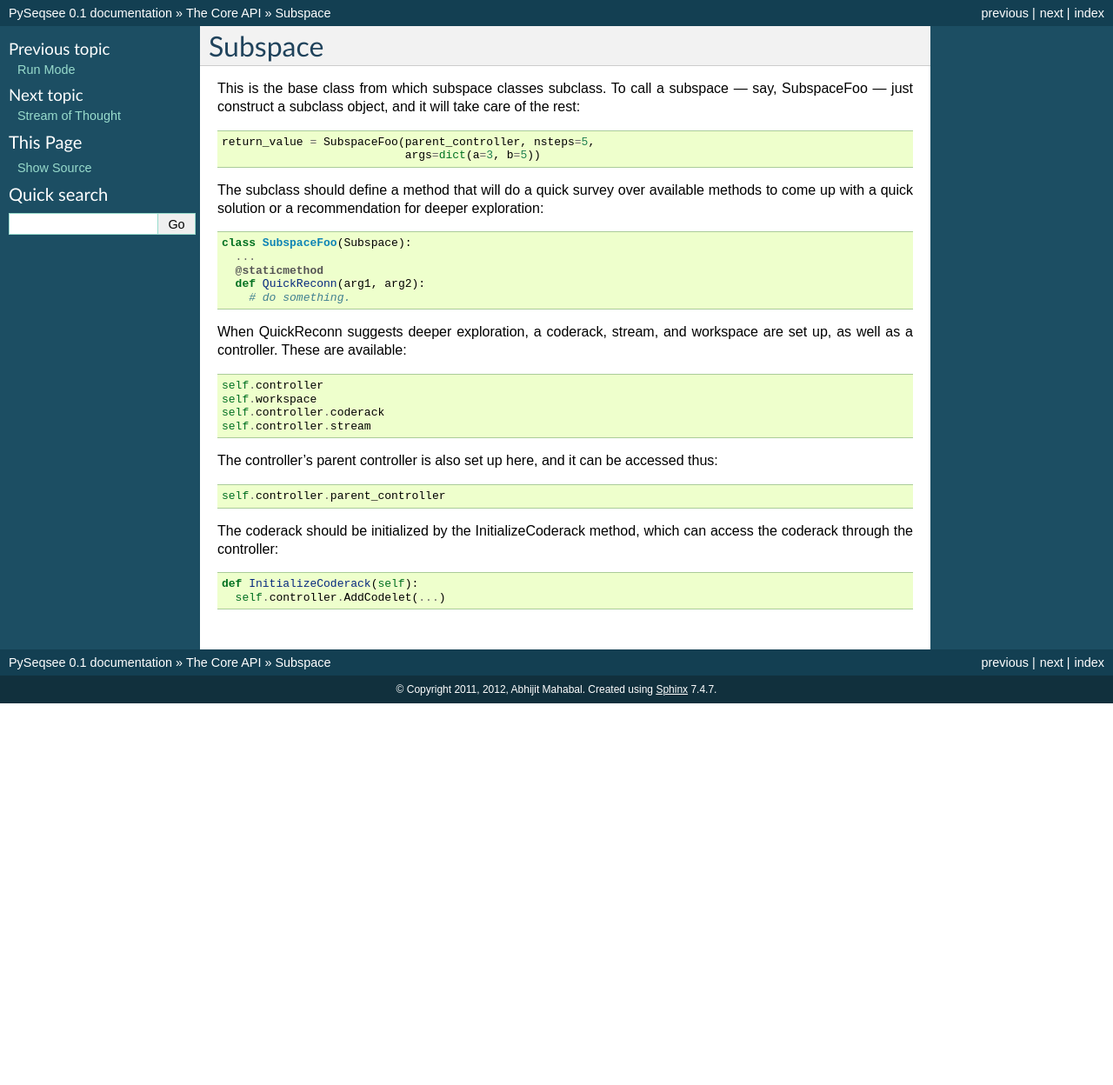
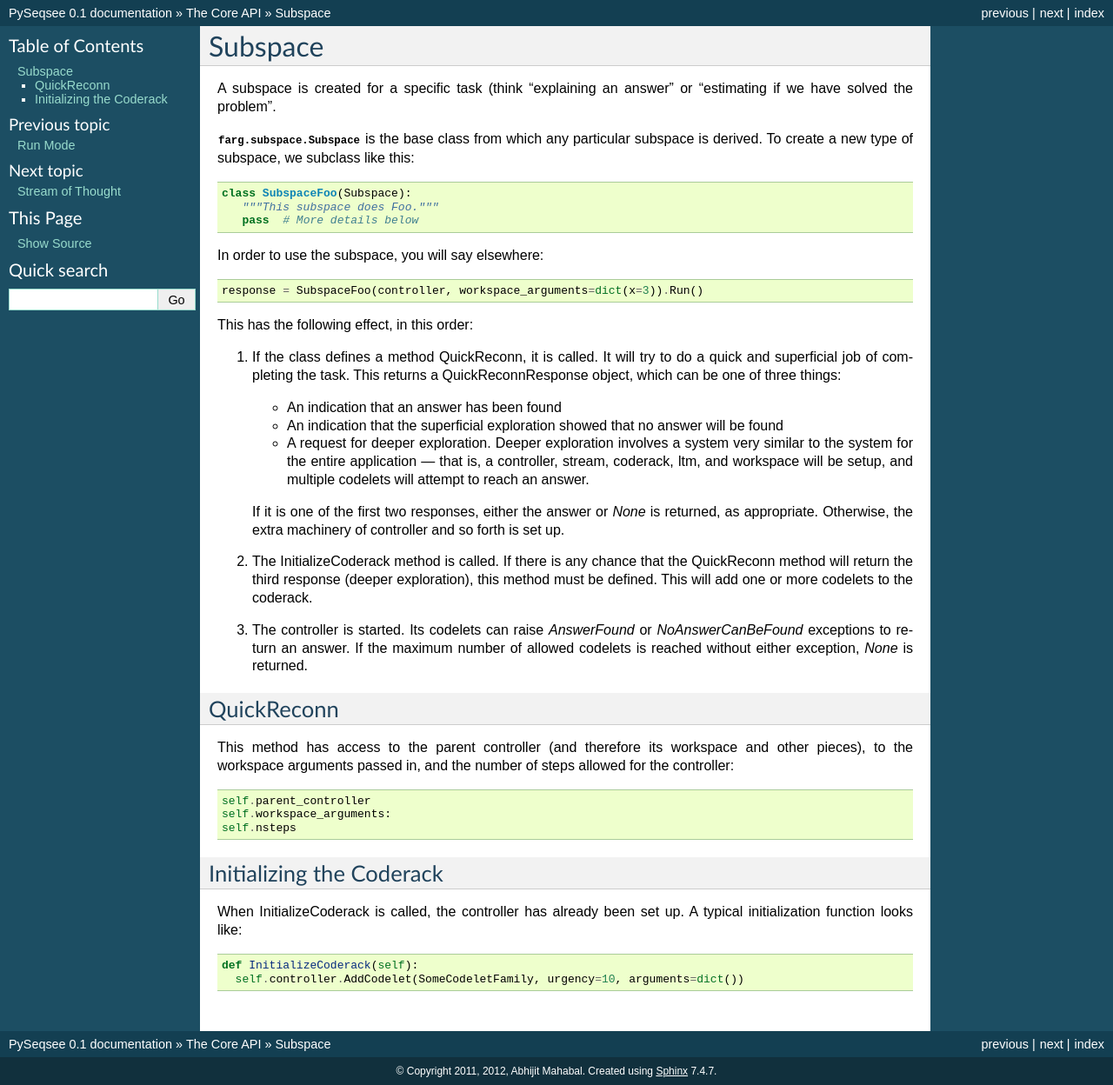
Before and after one commit to amahabal/PySeqsee, a Sphinx documentation site: the page built from docs/api/subspace.rst, in a window 1280 px wide. Shown: the whole page at 87% size. Built offline with Sphinx 7.4.7, drawn with Linux system fonts in a browser that asks for light colours; formulas are drawn with MathJax 3; before the commit the page ends 900 px from its top, so only the background shows below that.

Commit message:
Added subspace documentation.

```diff
--- a/docs/api/subspace.rst
+++ b/docs/api/subspace.rst
@@ -1,35 +1,58 @@
 Subspace
 =============
 
-This is the base class from which subspace classes subclass. To call a subspace --- say,
-SubspaceFoo --- just construct a subclass object, and it will take care of the rest::
+A subspace is created for a specific task (think "explaining an answer" or "estimating if
+we have solved the problem".
 
-    return_value = SubspaceFoo(parent_controller, nsteps=5,
-                               args=dict(a=3, b=5))
+:py:class:`farg.subspace.Subspace` is the base class from which any particular subspace
+is derived. To create a new type of subspace, we subclass like this::
 
-The subclass should define a method that will do a quick survey over available methods
-to come up with a quick solution or a recommendation for deeper exploration::
+  class SubspaceFoo(Subspace):
+     """This subspace does Foo."""
+     pass  # More details below
 
-    class SubspaceFoo(Subspace):
-      ...
-      @staticmethod
-      def QuickReconn(arg1, arg2):
-        # do something.
+In order to use the subspace, you will say elsewhere::
 
-When QuickReconn suggests deeper exploration, a coderack, stream, and workspace are set up,
-as well as a controller. These are available::
+  response = SubspaceFoo(controller, workspace_arguments=dict(x=3)).Run()
 
-    self.controller
-    self.workspace
-    self.controller.coderack
-    self.controller.stream
+This has the following effect, in this order:
 
-The controller's parent controller is also set up here, and it can be accessed thus::
+1. If the class defines a method QuickReconn, it is called. It will try to do a quick and
+   superficial job of completing the task. This returns a QuickReconnResponse object, which
+   can be one of three things:
 
-    self.controller.parent_controller
+   * An indication that an answer has been found
+   * An indication that the superficial exploration showed that no answer will be found
+   * A request for deeper exploration. Deeper exploration involves a system very similar to
+     the system for the entire application --- that is, a controller, stream, coderack, ltm,
+     and workspace will be setup, and multiple codelets will attempt to reach an answer.
 
-The coderack should be initialized by the InitializeCoderack method, which can access the
-coderack through the controller::
+   If it is one of the first two responses, either the answer or `None` is returned, as
+   appropriate. Otherwise, the extra machinery of controller and so forth is set up.
 
-    def InitializeCoderack(self):
-      self.controller.AddCodelet(...)
+2. The InitializeCoderack method is called. If there is any chance that the QuickReconn
+   method will return the third response (deeper exploration), this method must be
+   defined. This will add one or more codelets to the coderack.
+
+3. The controller is started. Its codelets can raise `AnswerFound` or `NoAnswerCanBeFound`
+   exceptions to return an answer. If the maximum number of allowed codelets is reached
+   without either exception, `None` is returned.
+
+QuickReconn
+-------------
+
+This method has access to the parent controller (and therefore its workspace and other pieces),
+to the workspace arguments passed in, and the number of steps allowed for the controller::
+
+  self.parent_controller
+  self.workspace_arguments:
+  self.nsteps
+
+Initializing the Coderack
+---------------------------
+
+When InitializeCoderack is called, the controller has already been set up. A typical
+initialization function looks like::
+
+  def InitializeCoderack(self):
+    self.controller.AddCodelet(SomeCodeletFamily, urgency=10, arguments=dict())
--- a/docs/howto/create_subspaces.rst
+++ b/docs/howto/create_subspaces.rst
@@ -1,2 +1,4 @@
 How to create and use a subspace
 =================================
+
+Please see documentation in :doc:`/api/subspace`.
```
